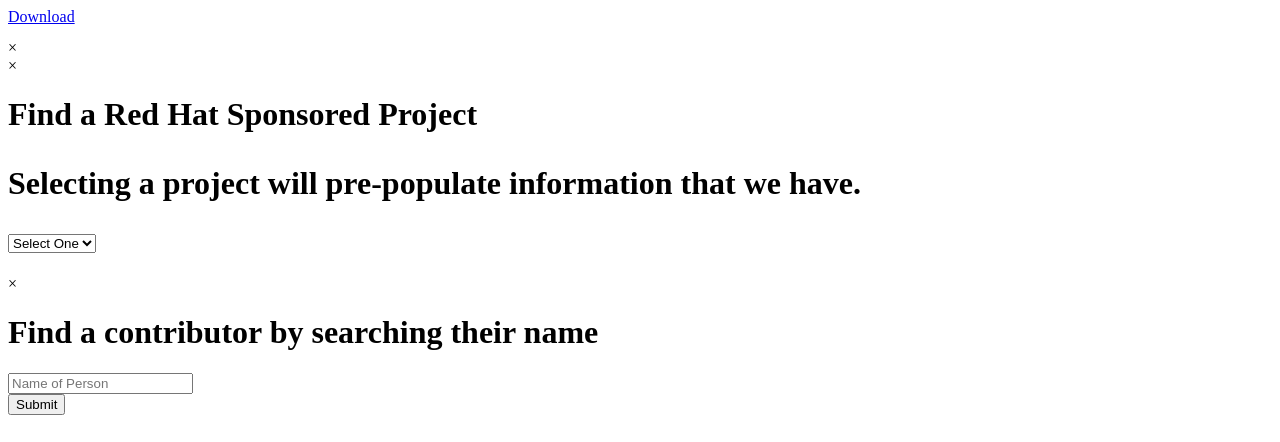
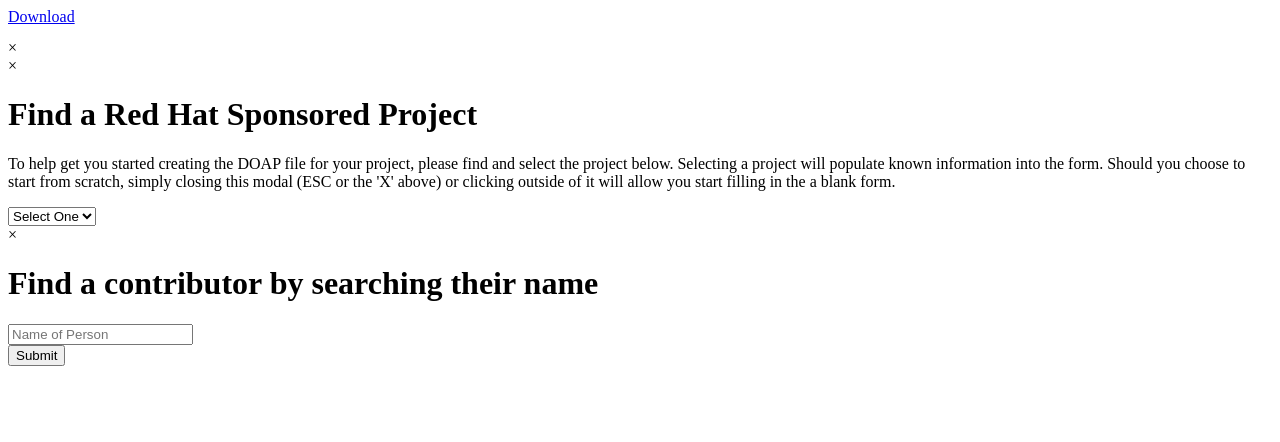
Before and after one commit to jboss-developer/doap, a Node project: template src/partials/modals.jade in a window 1280 px wide. Shown: the top 442 px of the page. Run offline with Node 20 templates, Linux system fonts and the light colour scheme; the template is opened without the code that fills it, so the values that code supplies are empty.

Commit message:
Adding prose to explain closing the project dialog

```diff
--- a/src/partials/modals.jade
+++ b/src/partials/modals.jade
@@ -6,14 +6,19 @@
 #project-chooser.reveal-modal(data-reveal="")
   a.close-reveal-modal &#215;
   h1 Find a Red Hat Sponsored Project
-    .row
-      .large-12.columns
-        p
-          | Selecting a project will pre-populate information that we have.
-    .row
-      .large-12.columns
-        select#searchResults(name="searchResults")
-          option(value="") Select One
+  .row
+    .large-12.columns
+      p
+        | To help get you started creating the DOAP file for your project,
+        | please find and select the project below. Selecting a project
+        | will populate known information into the form. Should you choose
+        | to start from scratch, simply closing this modal (ESC or the 'X'
+        | above) or clicking outside of it will allow you start filling in the
+        | a blank form.
+  .row
+    .large-12.columns
+      select#searchResults(name="searchResults")
+        option(value="") Select One
 #person-finder.reveal-modal(data-reveal="")
   a.close-reveal-modal &#215;
   h1 Find a contributor by searching their name
```
